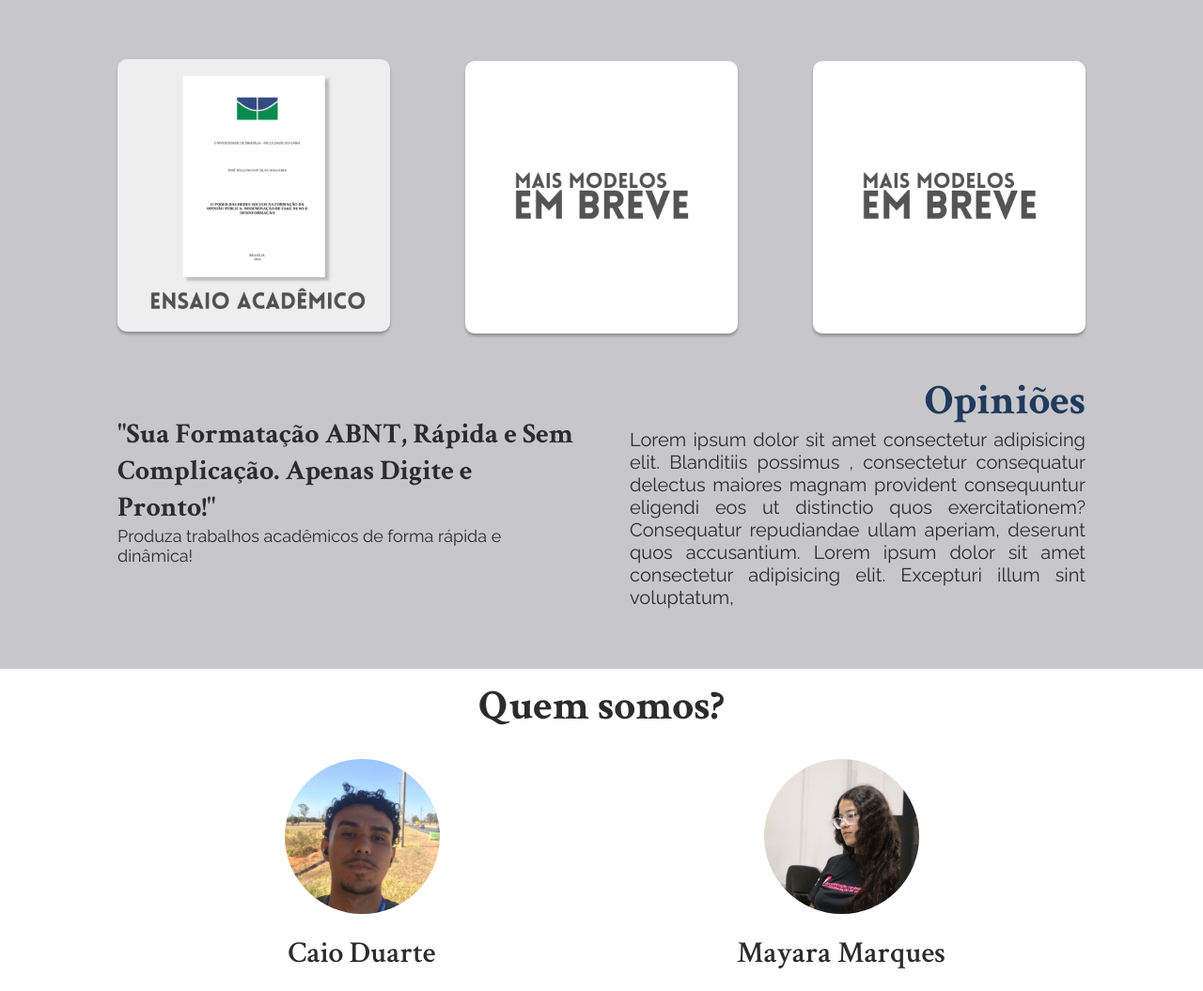
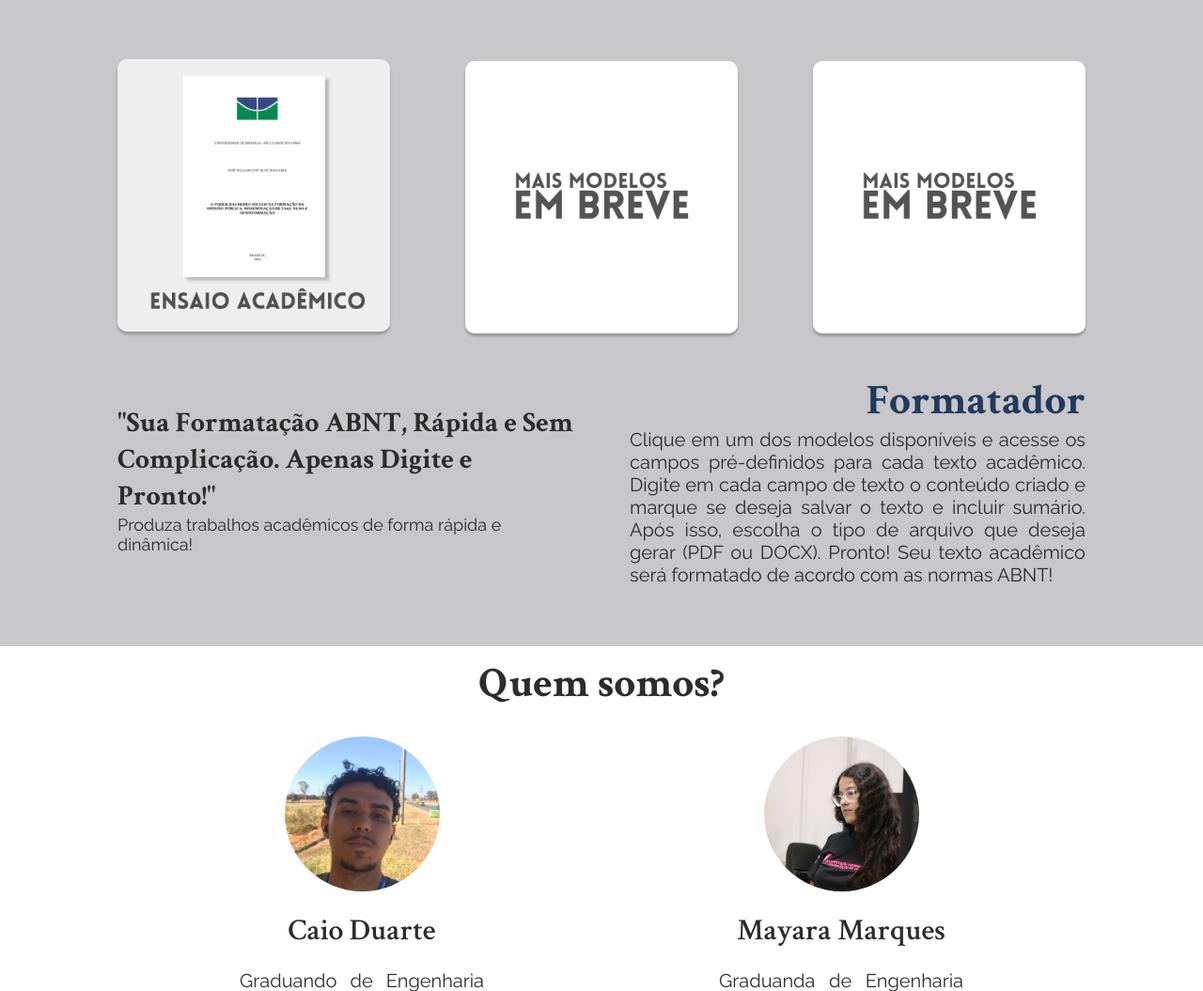
Before and after one commit to maymarquee/ABNT_Model, a Django app: page / in a window 1280 px wide. Shown: the part 473-1528 px from the top of the page at 94% size. Run offline with Django 5.2, Linux system fonts and the light colour scheme.

Commit message:
Alteração aba "opiniões" na index

```diff
--- a/templates/abnt_model/index.html
+++ b/templates/abnt_model/index.html
@@ -89,11 +89,8 @@
                         </div>
                 </div>
                 <div class="text2_forma_p2">
-                    <h2 class="subtitulo_2">Opiniões</h1>
-                    <p class="text_1">Lorem ipsum dolor sit amet consectetur adipisicing elit. Blanditiis possimus
-                        , consectetur consequatur delectus maiores magnam provident consequuntur eligendi eos ut
-                        distinctio quos exercitationem? Consequatur repudiandae ullam aperiam, deserunt quos accusantium.
-                        Lorem ipsum dolor sit amet consectetur adipisicing elit. Excepturi illum sint voluptatum,</p>
+                    <h2 class="subtitulo_2">Formatador</h1>
+                    <p class="text_1">Clique em um dos modelos disponíveis e acesse os campos pré-definidos para cada texto acadêmico. Digite em cada campo de texto o conteúdo criado e marque se deseja salvar o texto e incluir sumário. Após isso, escolha o tipo de arquivo que deseja gerar (PDF ou DOCX). Pronto! Seu texto acadêmico será formatado de acordo com as normas ABNT! </p>
                 </div>
             </div>
         </div>
```
Also changed, not shown: db.sqlite3.
